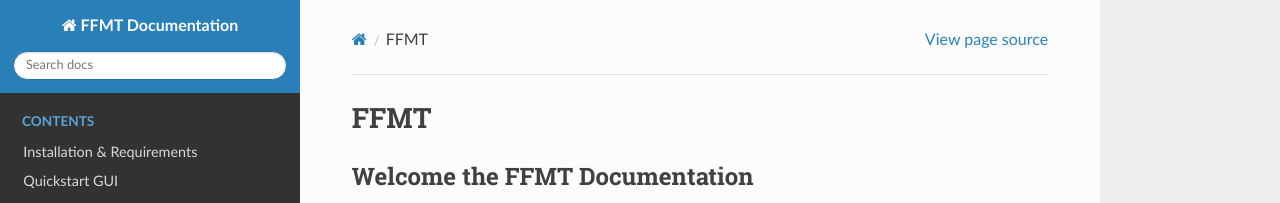
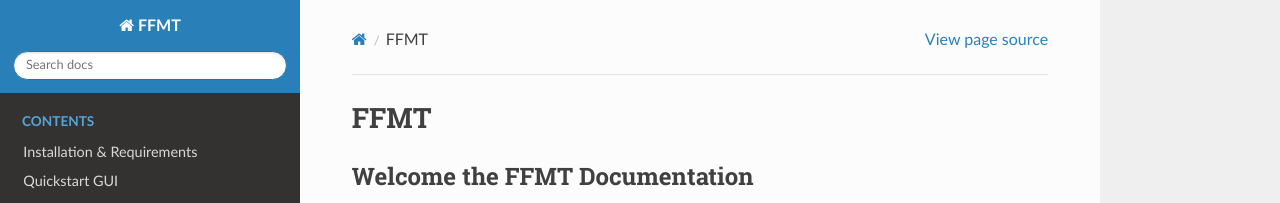
Before and after one commit to ffmtsw/ffmt, a Sphinx documentation site: the page built from docs/source/index.md, in a window 1280 px wide. Shown: the top 203 px of the page. Built offline with Sphinx 7.4.7 and the Read the Docs theme 3.1.0, drawn with Linux system fonts in a browser that asks for light colours.

Commit message:
Update conf.py

```diff
--- a/docs/source/conf.py
+++ b/docs/source/conf.py
@@ -1,5 +1,4 @@
-project = "FFMT Documentation"
-author = "FFMT Team"
+project = "FFMT"
 author = "Cesar Daniel Castro, Maria Kamila Diaz, Philip Hering, Andreas Junge"
 release = "0.0"
 
```
